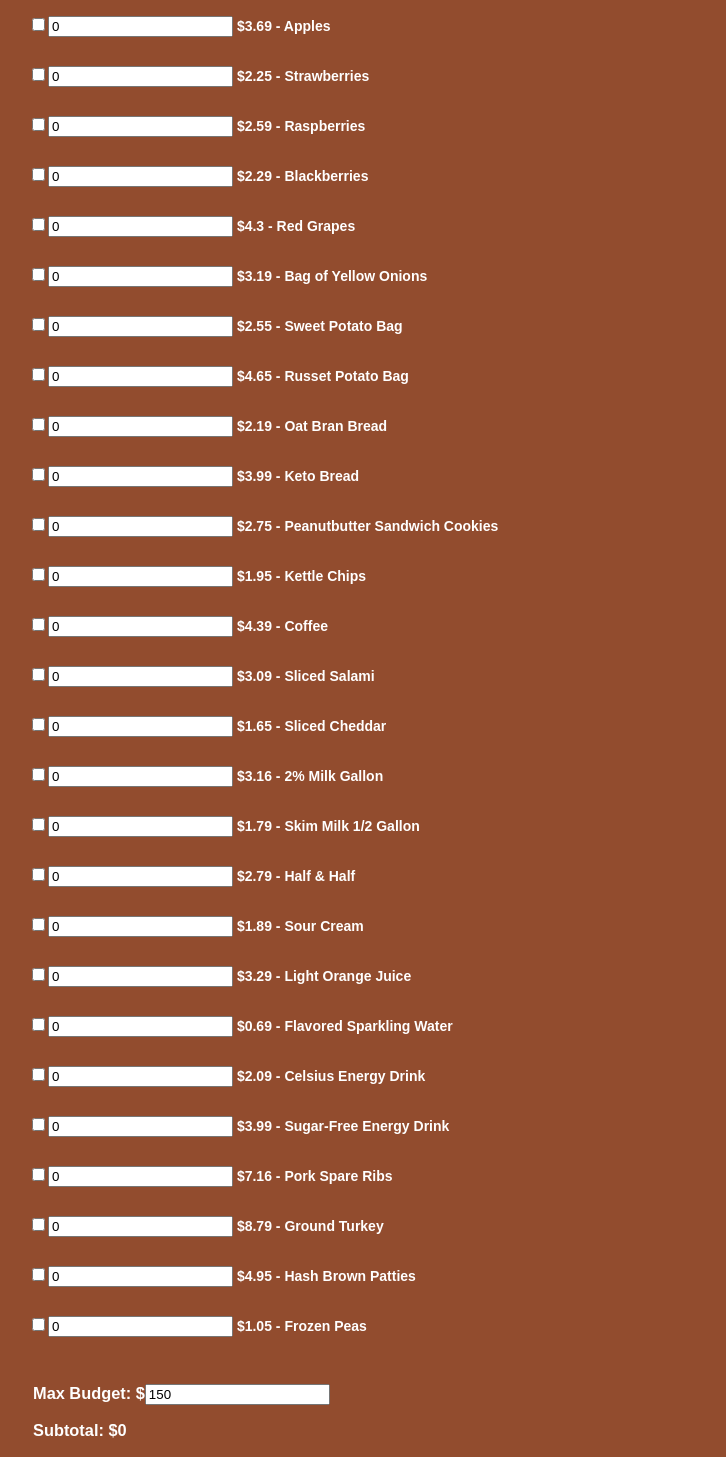
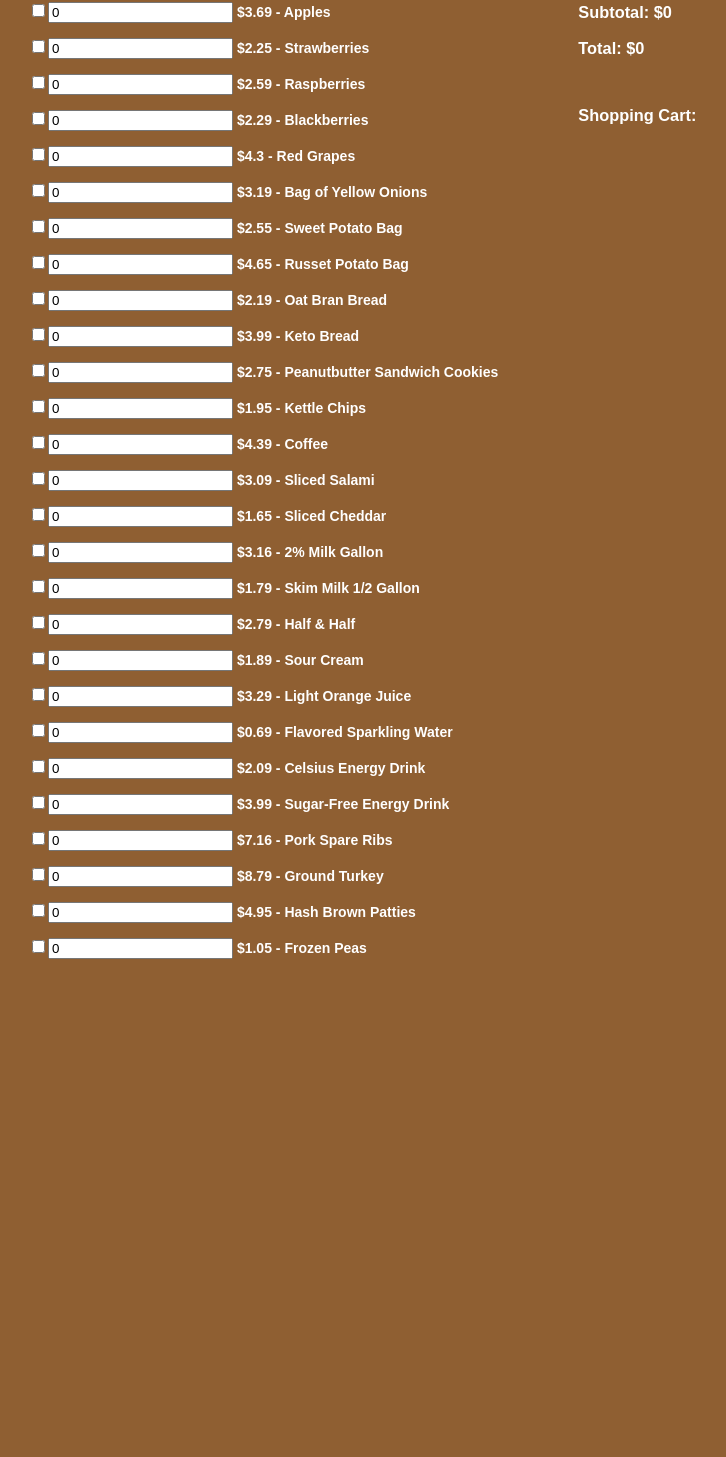
Before and after one commit to alexdavies440/Grocery-Budget-Project, a React (Vite) app in the folder grocery-project/: page / in a window 1280 px wide. Shown: the part 159-1616 px from the top of the page, without its empty margins (12-738 px from the left). After the commit the page ends 1148 px from the top, so only its background shows below. Built offline with nearby package versions, Linux system fonts and the light colour scheme.

Commit message:
Moved totals section to top above cart in second column

```diff
--- a/grocery-project/src/App.css
+++ b/grocery-project/src/App.css
@@ -1,5 +1,5 @@
 body {
-  background-color: #924c2e;
+  background-color: #8f5f32;
   /* background-color: #fcf6ed; */
   font-family: sans-serif;
   font-size: 14px;
@@ -38,8 +38,8 @@ body {
   margin-left: 45px;
 }
 
-#cart {
-
+#secondColumn {
+  margin-left: 80px;
 }
 
 .columns {
@@ -48,10 +48,6 @@ body {
   margin-right: 60px;
 }
 
-.totals {
-  margin-left: 45px;
-
-}
 
 .listItem {
 
--- a/grocery-project/src/App.jsx
+++ b/grocery-project/src/App.jsx
@@ -5,7 +5,7 @@ import './App.css';
 import Banner from './components/Banner';
 import GroceryList from './components/GroceryList';
 import groceryData from './components/groceryData';
-import Ledger from './components/Ledger';
+
 
 function App() {
 
--- a/grocery-project/src/components/GroceryList.jsx
+++ b/grocery-project/src/components/GroceryList.jsx
@@ -111,7 +111,7 @@ export default function GroceryList() {
 
                         // Generates each grocery option based on array
                         return (
-                            <div className="columns">
+                            <div >
                                 <ul key={id} className="listItem">
                                     <label><input type="checkbox" onChange={() => handleChange(id)} id={id} /></label>
                                     <label><input id="itemCount" type="number" onChange={(e) => { item.qty = e.target.value }} value={item.qty} maxLength={3} size={2} /> ${item.price} - {item.name}</label>
@@ -122,13 +122,21 @@ export default function GroceryList() {
                     })}
 
                 </div>
+                <div id="secondColumn">
                 <div>
-    {/* >>>>Possibly incorporate subtotal and total into here above the list<<<<< */}
+                    <h3 id="maxBudget" className="totals">
+                        <label>Max Budget: $<input type="number" id="max" name="maxVal" onChange={(e) => handleBudget(e)} defaultValue={150} maxLength={4} size={3} /></label>
+                    </h3>
 
+                    <h3 className="totals">Subtotal: ${subtotal}</h3>
+
+                    <h3 className="totals">Total: ${total}</h3>
+                </div>
+                <br />
                     <h3 className="listHeader">Shopping Cart:</h3>
                     {selected.map((selection, id) => {
                         return (
-                            <div id="cart">
+                            <div >
                                 <ul>
                                     <li>{selection.name} x {selection.qty}</li>
                                 </ul>
@@ -139,15 +147,7 @@ export default function GroceryList() {
 
                 </div>
                 <br />
-                <div id="totalsSection">
-                    <h3 id="maxBudget" className="totals">
-                        <label>Max Budget: $<input type="number" id="max" name="maxVal" onChange={(e) => handleBudget(e)} defaultValue={150} maxLength={4} size={3} /></label>
-                    </h3>
 
-                    <h3 className="totals">Subtotal: ${subtotal}</h3>
-
-                    <h3 className="totals">Total: ${total}</h3>
-                </div>
 
         </>
     );
--- a/grocery-project/src/components/Ledger.jsx
+++ /dev/null
@@ -1,15 +0,0 @@
-import React, { useEffect, useState } from "react";
-import GroceryList from "./GroceryList";
-
-export default function Ledger(subtotal) {
-
-
-
-    return (
-        <>
-        <div>Subtotal: {subtotal.value}</div>
-
-        </>
-
-    )
-}
```
